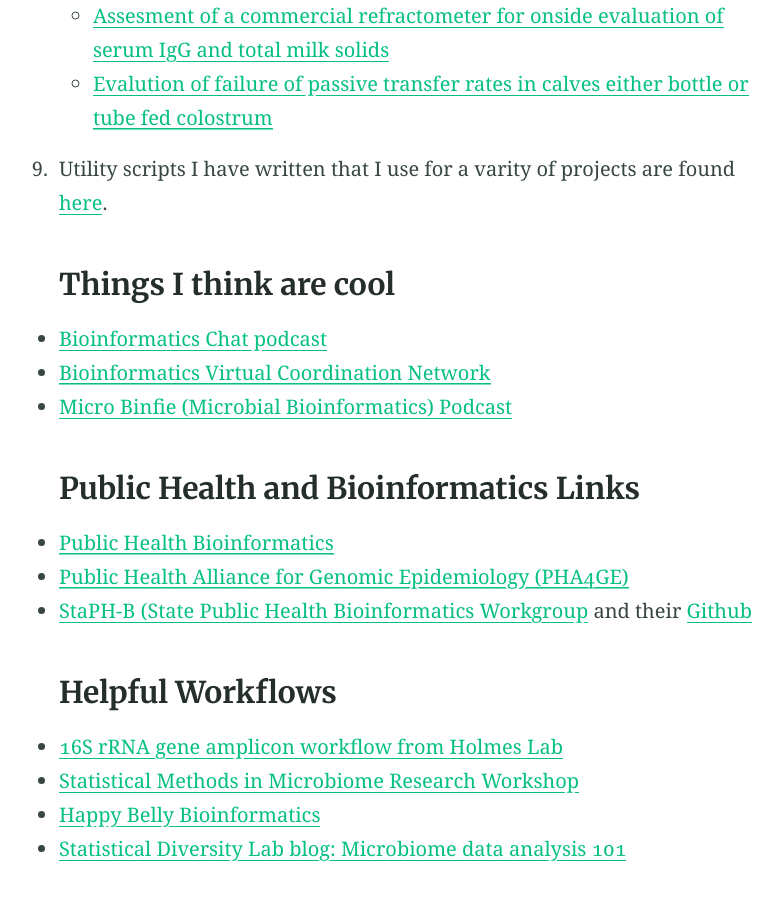
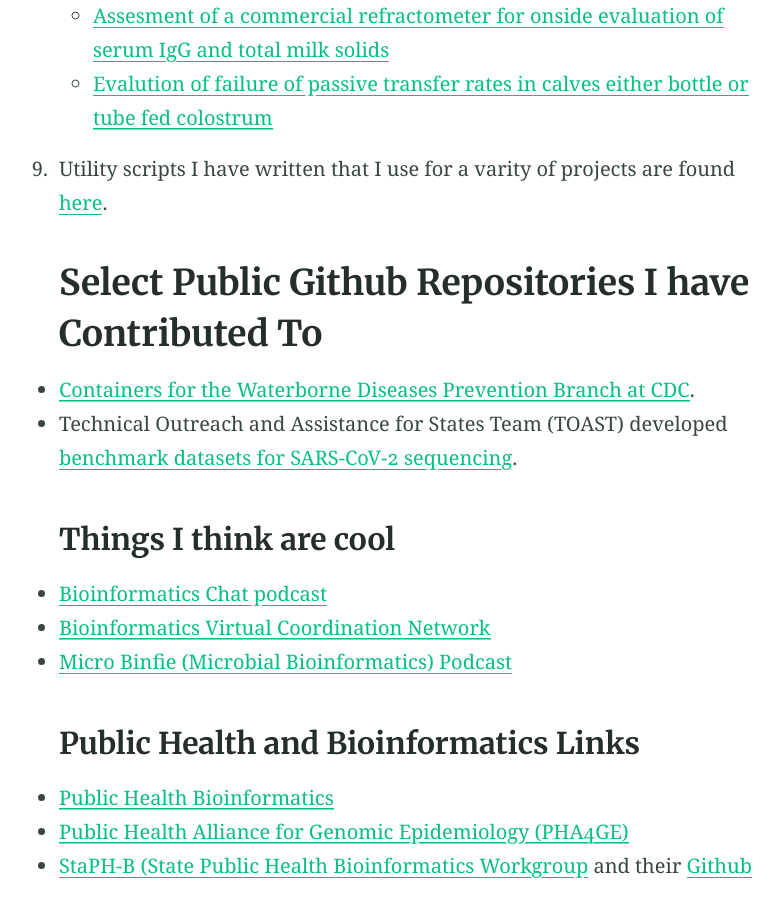
Before and after one commit to jvhagey/jvhagey.github.io, a Jekyll site: the page built from index.md, in a window 1280 px wide and 900 px high, scrolled down 1547 px. Shown: the whole window, without its empty margins (224-1006 px from the left). Built offline with Jekyll 4.4.1, drawn with Linux system fonts in a browser that asks for light colours; our own code applies the rules of GitHub Pages for plain Markdown files.

Commit message:
Update index.md

```diff
--- a/index.md
+++ b/index.md
@@ -35,6 +35,10 @@ Email: jvhagey@gmail.com
   - [Evalution of failure of passive transfer rates in calves either bottle or tube fed colostrum](doi:10.2460/javma.241.1.104)
 4. Utility scripts I have written that I use for a varity of projects are found [here](https://github.com/jvhagey/Utility_Scripts).
 
+## Select Public Github Repositories I have Contributed To
+- [Containers for the Waterborne Diseases Prevention Branch at CDC](https://github.com/CDCgov/WDPB_CDS_PHL_Tools).
+- Technical Outreach and Assistance for States Team (TOAST) developed [benchmark datasets for SARS-CoV-2 sequencing](https://github.com/CDCgov/datasets-sars-cov-2).
+
 ### Things I think are cool
 - [Bioinformatics Chat podcast](https://bioinformatics.chat/)
 - [Bioinformatics Virtual Coordination Network](https://biovcnet.github.io/)
```
